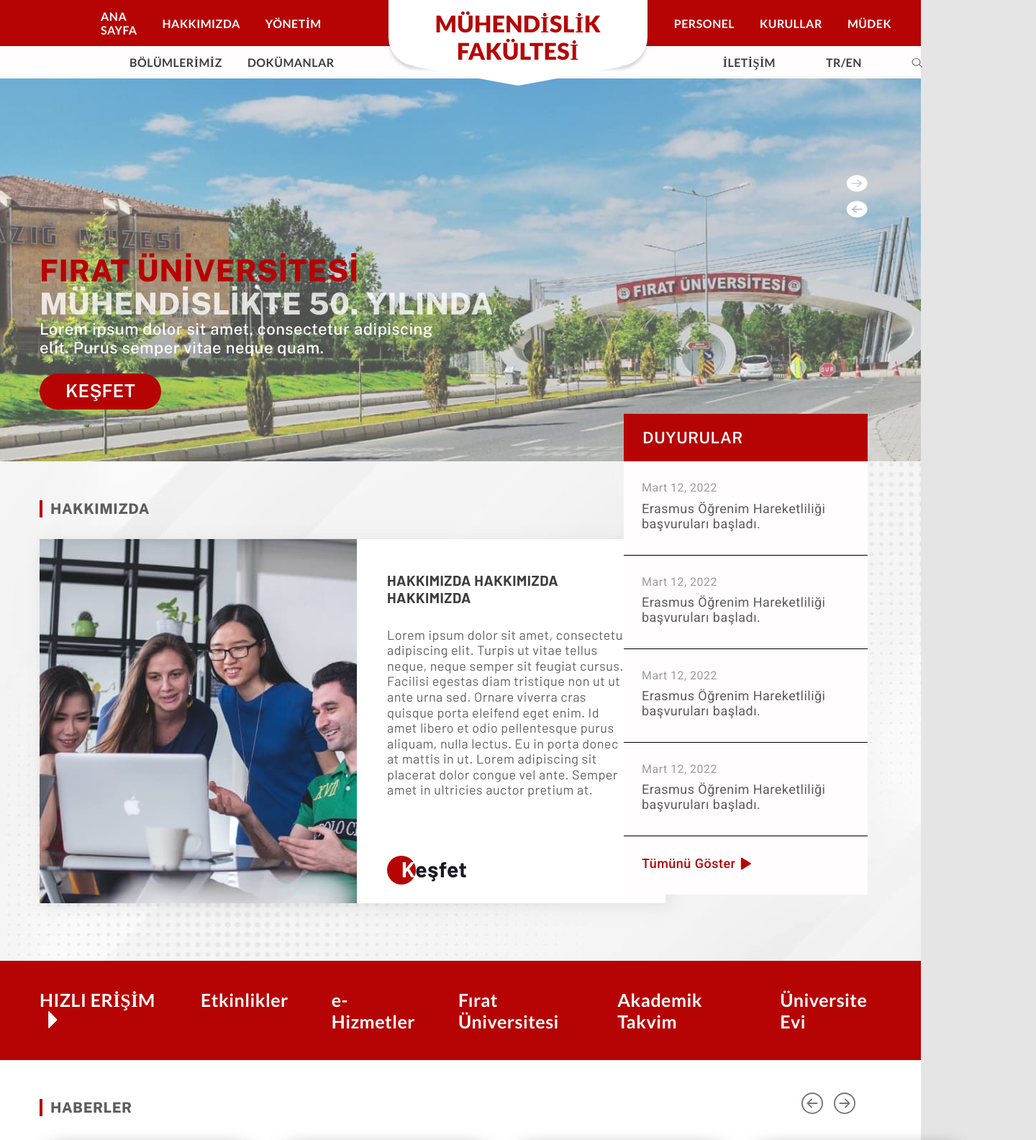
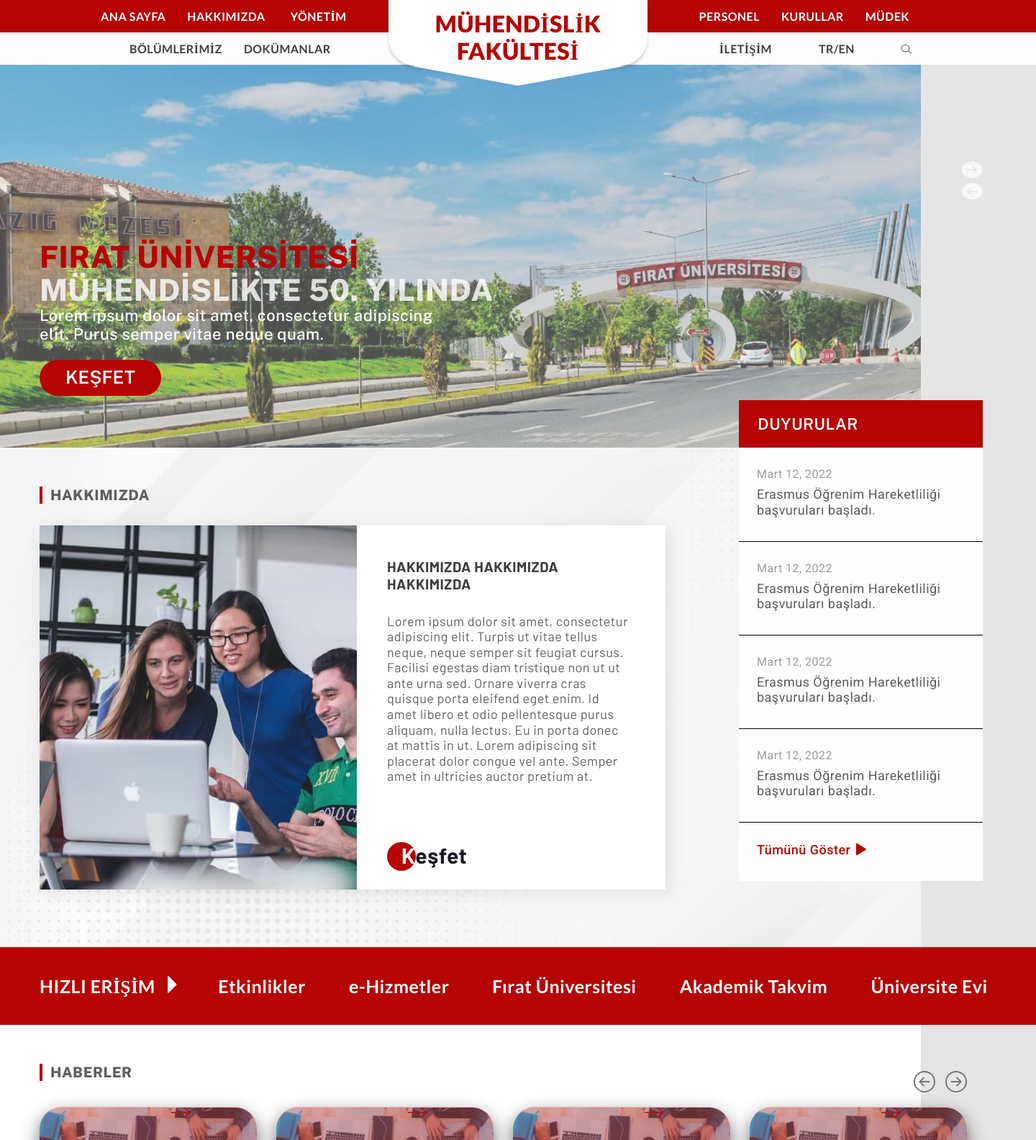
Before and after one commit to elenbond/project-faculty, a plain HTML site: page index.html in a window 1280 px wide. Shown: the top 1584 px of the page at 72% size, 1440 px wide, since content can reach past the window. Drawn offline with nearby package versions, Linux system fonts and the light colour scheme.

Commit message:
fixed container

```diff
--- a/index.css
+++ b/index.css
@@ -52,12 +52,58 @@
     font-family: "Roboto", sans-serif;
     letter-spacing: 0.03em;
 }
+/* Container */
+.container {
+    padding-left: 55px;
+    padding-right: 70px;
+    margin: 0 auto;
+    width: 1440px;
+}
+
+/* Button */
+.button {
+    font-family: 'Barlow';
+    font-style: normal;
+    font-weight: 700;
+    font-size: 30px;
+    line-height: 1.2;
+    color: var(--primary-text-color);
+}
+
+/* Section */
+.section {
+    text-align: left;
+    padding-top: 54px;
+}
+
+.section.hero {
+    padding-top: 244px;
+    padding-bottom: 72px;
+}
+
+.section-title {
+    font-family: 'Public Sans';
+    font-style: normal;
+    font-weight: 700;
+    font-size: 20px;
+    line-height: 1.2;
+    color: var(--section-title-text-color);
+    padding-left: 11px;
+    border-left: 4px solid var(--accent-color);
+}
 /* Header */
 .page-header{
     display: flex;
     flex-direction: column;
+    /* position: relative; */
+    background-color: var(--second-background-color);
+    /* align-items: center; */
+}
+.container-header{
     position: relative;
-    /* align-items: center; */
+    width: 1440px;
+    padding-right: 0;
+    padding-left: 0;
 }
 /* Site navigation */
 .site-nav{
@@ -81,7 +127,7 @@
     display: flex;
     justify-content: start;
     align-content: center;
-    margin-right: 35px;
+    margin-right: 30px;
 }
 .site-nav__item:nth-child(2){
     margin-right: 540px;
@@ -143,6 +189,7 @@
 .logo-container{
     position: absolute;
     left: 540px;
+    top: 0;
     display: inline-flex;
     flex-direction: column;
     align-items: center;
@@ -180,46 +227,20 @@
     align-items: center;
 }
 /* Main */
-/* Container */
-.container {
-    padding-left: 55px;
-}
-/* Button */
-.button {
-    font-family: 'Barlow';
-    font-style: normal;
-    font-weight: 700;
-    font-size: 30px;
-    line-height: 1.2;
-    color: var(--primary-text-color);
-}
-/* Section */
-.section{
-    text-align: left;
-    padding-top: 54px;
-}
-.section.hero{
-    padding-top: 244px;
-    padding-bottom: 72px;
-}
-.section-title {
-    font-family: 'Public Sans';
-    font-style: normal;
-    font-weight: 700;
-    font-size: 20px;
-    line-height: 1.2;
-    color: var(--section-title-text-color);
-    padding-left: 11px;
-    border-left: 4px solid var(--accent-color);
-}
 /* Hero */
 .hero{
     background-image: url(./images/firat.jpg);
     background-position: center;
     background-repeat: no-repeat;
     background-size: cover;
+    /* position: relative; */
+    z-index: 0;
+    max-width: 1600px;
+    margin: 0 auto;
+}
+.container-hero{
+    margin: 0 auto;
     position: relative;
-    z-index: 0;
 }
 .hero-title{
     font-family: 'Public Sans';
@@ -270,14 +291,14 @@
 .hero-icon__right{
     position: absolute;
     right: 74px;
-    top: 134px;
+    top: -110px;
     cursor: pointer;
     fill: var(--title-text-color);
 }
 .hero-icon__left{
     position: absolute;
     right: 74px;
-    top: 170px;
+    top: -80px;
     cursor: pointer;
     fill: var(--title-text-color);
 }
@@ -291,9 +312,11 @@
 .team {
     padding-bottom: 80px;
     background-image: url(./images/fon.jpg);
+}
+.container-team{
     position: relative;
 }
-.team-container{
+.team-descr{
     display: flex;
     width: 870px;
     margin-top: 30px;
@@ -361,7 +384,7 @@
 .plan{
     position: absolute;
     right: 74px;
-    top: -66px;
+    top: -120px;
     display: flex;
     flex-direction: column;
     width: 339px;
@@ -494,10 +517,14 @@
 .news{
     padding-bottom: 52px;
     background-color: var(--title-text-color);
+}
+.container-news{
     position: relative;
+    padding-right: 96px;
 }
 .news-list{
     display: flex;
+    justify-content: space-between;
     margin-top: 36px;
 }
 .news-item{
@@ -507,6 +534,9 @@
     width: 302px;
     box-shadow: 0px 10px 24px rgba(55, 55, 55, 0.74);
     border-radius: 30px;
+}
+.news-item:last-child{
+    margin-right: 0;
 }
 .news-item:hover{
     box-shadow: 0px 10px 24px rgba(55, 55, 55, 0.74);
@@ -568,15 +598,15 @@
 }
 .news-icon__left{
     position: absolute;
-    top: 45px;
-    right: 136px;
+    top: 10px;
+    right: 140px;
     cursor: pointer;
     fill: var(--news-icon-fill-color);
 }
 .news-icon__right{
     position: absolute;
-    top: 45px;
-    right: 91px;
+    top: 10px;
+    right: 96px;
     cursor: pointer;
     fill: var(--news-icon-fill-color);
 }
@@ -666,11 +696,19 @@
 /* Footer */
 .page-footer{
     display: flex;
+    background-color: var(--footer-background-color);
+}
+.container-footer{
+    display: flex;
+    margin: 0 auto;
+    /* padding-left: 55; */
+    padding-right: 0;
 }
 .footer-nav{
     display: flex;
     padding-top: 52px;
     padding-right: 15px;
+    max-width: 1440px;
     background-color: var(--footer-background-color);
     position: relative;
 }
@@ -719,7 +757,6 @@
 /* Logo */
 .logo-thumb{
     position: absolute;
-    left: 44px;
     bottom: 37px;
 }
 .logo-icon{}
--- a/index.html
+++ b/index.html
@@ -16,20 +16,27 @@
 <body>
     <!--Header-->
     <header class="page-header">
+        <div class="container container-header">
             <nav class="site-nav">
                 <ul class="site-nav__list accent-list">
                     <li class="site-nav__item accent-list__item">
-                    <a href="#" class="site-nav__link accent-list__link">ANA SAYFA</a></li>
+                        <a href="#" class="site-nav__link accent-list__link">ANA SAYFA</a>
+                    </li>
                     <li class="site-nav__item accent-list__item">
-                    <a href="#" class="site-nav__link accent-list__link">HAKKIMIZDA</a></li>
+                        <a href="#" class="site-nav__link accent-list__link">HAKKIMIZDA</a>
+                    </li>
                     <li class="site-nav__item accent-list__item">
-                    <a href="#" class="site-nav__link accent-list__link">YÖNETİM</a></li>
+                        <a href="#" class="site-nav__link accent-list__link">YÖNETİM</a>
+                    </li>
                     <li class="site-nav__item accent-list__item">
-                    <a href="#" class="site-nav__link accent-list__link">PERSONEL</a></li>
+                        <a href="#" class="site-nav__link accent-list__link">PERSONEL</a>
+                    </li>
                     <li class="site-nav__item accent-list__item">
-                    <a href="#" class="site-nav__link accent-list__link">KURULLAR</a></li>
+                        <a href="#" class="site-nav__link accent-list__link">KURULLAR</a>
+                    </li>
                     <li class="site-nav__item accent-list__item">
-                    <a href="#" class="site-nav__link accent-list__link">MÜDEK</a></li>
+                        <a href="#" class="site-nav__link accent-list__link">MÜDEK</a>
+                    </li>
                 </ul>
                 <ul class="site-nav__list">
                     <li class="site-nav__item"><a href="#" class="site-nav__link">BÖLÜMLERİMİZ</a></li>
@@ -39,7 +46,8 @@
                     <li class="site-nav__item">
                         <svg class="site-nav__icon" width="23" height="20">
                             <use href="./images/symbol-defs.svg#icon-ei_search"></use>
-                    </svg></li>
+                        </svg>
+                    </li>
                 </ul>
             </nav>
             <div class="logo-container">
@@ -48,31 +56,33 @@
                 </div>
                 <div class="logo-figure"></div>
             </div>
+        </div>
+
     </header>
     <!-- Main -->
     <main>
         <!-- Hero -->
         <section class="section hero">
-            <div class="container">
+            <div class="container container-hero">
                 <h1 class="hero-title">
                     <span class="hero-title__accent">FIRAT ÜNİVERSİTESİ</span><br>
                     MÜHENDİSLİKTE 50. YILINDA</h1>
                 <p class="hero-paragraphe">Lorem ipsum dolor sit amet, consectetur adipiscing elit.
                     Purus semper vitae neque quam.</p>
                 <button type="button" class="button hero-button">KEŞFET</button>
-            </div>
                 <svg class="hero-icon__right" width="30" height="24">
                     <use href="./images/symbol-defs.svg#icon-arrow-right-filled"></use>
                 </svg>
                 <svg class="hero-icon__left" width="30" height="24">
                     <use href="./images/symbol-defs.svg#icon-arrow-left-filled"></use>
                 </svg>
+            </div>
         </section>
         <!-- About us -->
         <section class="section team">
-            <div class="container">
+            <div class="container container-team">
                 <h4 class="section-title">HAKKIMIZDA</h4>
-                <div class="team-container">
+                <div class="team-descr">
                     <div class="team-image"><img src="./images/team.jpg" alt="team" width="441" /></div>
                     <div class="team-thumb">
                         <h5 class="team-title">HAKKIMIZDA HAKKIMIZDA HAKKIMIZDA</h5>
@@ -95,7 +105,7 @@
                             <div class="team-button__thumb"></div><span class="team-button__span">K</span>eşfet</button> -->
                     </div>
                 </div>
-            </div>
+
                 <div class="plan">
                     <h3 class="plan-title">DUYURULAR</h3>
                     <ul class="plan-list">
@@ -128,6 +138,7 @@
                         </li>
                     </ul>
                 </div>
+            </div>
         </section>
         <!-- Fast access -->
         <section class="section access">
@@ -148,7 +159,7 @@
         </section>
         <!-- News -->
         <section class="section news">
-            <div class="container">
+            <div class="container container-news">
                 <h3 class="section-title">HABERLER</h3>
                 <ul class="news-list">
                     <li class="news-item">
@@ -248,13 +259,13 @@
                         </div>
                     </li>
                 </ul>
-            </div>
                 <svg class="news-icon__left" width="30" height="30">
                     <use href="./images/symbol-defs.svg#icon-arrow-left"></use>
                 </svg>
                 <svg class="news-icon__right" width="30" height="30">
                     <use href="./images/symbol-defs.svg#icon-arrow-right"></use>
                 </svg>
+            </div>
         </section>
         <!-- About IT industry -->
         <section class="section about">
@@ -281,7 +292,8 @@
     </main>
     <!-- Footer -->
     <footer class="page-footer">
-        <div class="container footer-nav">
+        <div class="container container-footer">
+            <div class="footer-nav">
                 <div class="access-nav__thumb">
                     <p class="footer-nav__title">ERİŞİMLER</p>
                     <ul class="footer-nav__list">
@@ -349,6 +361,7 @@
                 </svg>
                 <a href="http://mf.firat.edu.tr/tr/announcements-all/31" class="map-title">Mühendislik Fakültesi</a>
             </div>
+        </div>
     </footer>
 </body>
 </html>
```
Lines whose indentation alone changed are shown as unchanged.
